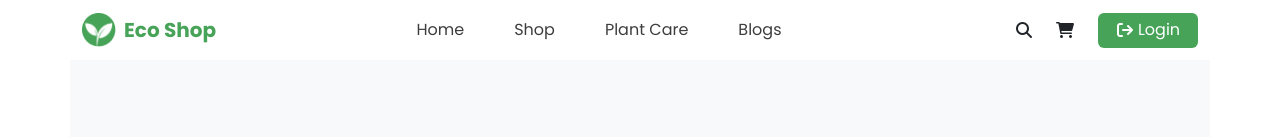
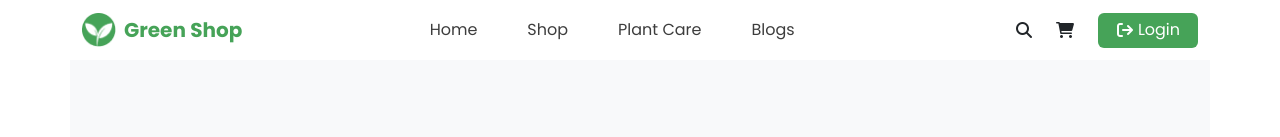
Before and after one commit to jobayerrahman93/ecommerce-greenshop, a React (Create React App) app: page / in a window 1280 px wide. Shown: the top 137 px of the page. Built offline with nearby package versions, Linux system fonts and the light colour scheme; no server answers.

Commit message:
name-change

```diff
--- a/src/Layout/Navbar.jsx
+++ b/src/Layout/Navbar.jsx
@@ -18,7 +18,7 @@ const Navbar = () => {
               height="34"
               class="d-inline-block align-text-top me-2"
             />
-            Eco Shop
+            Green Shop
           </NavLink>
           <button class="navbar-toggler" type="button" data-bs-toggle="collapse" data-bs-target="#navbarNav" aria-controls="navbarNav" aria-expanded="false" aria-label="Toggle navigation">
             <span class="navbar-toggler-icon"></span>
```
